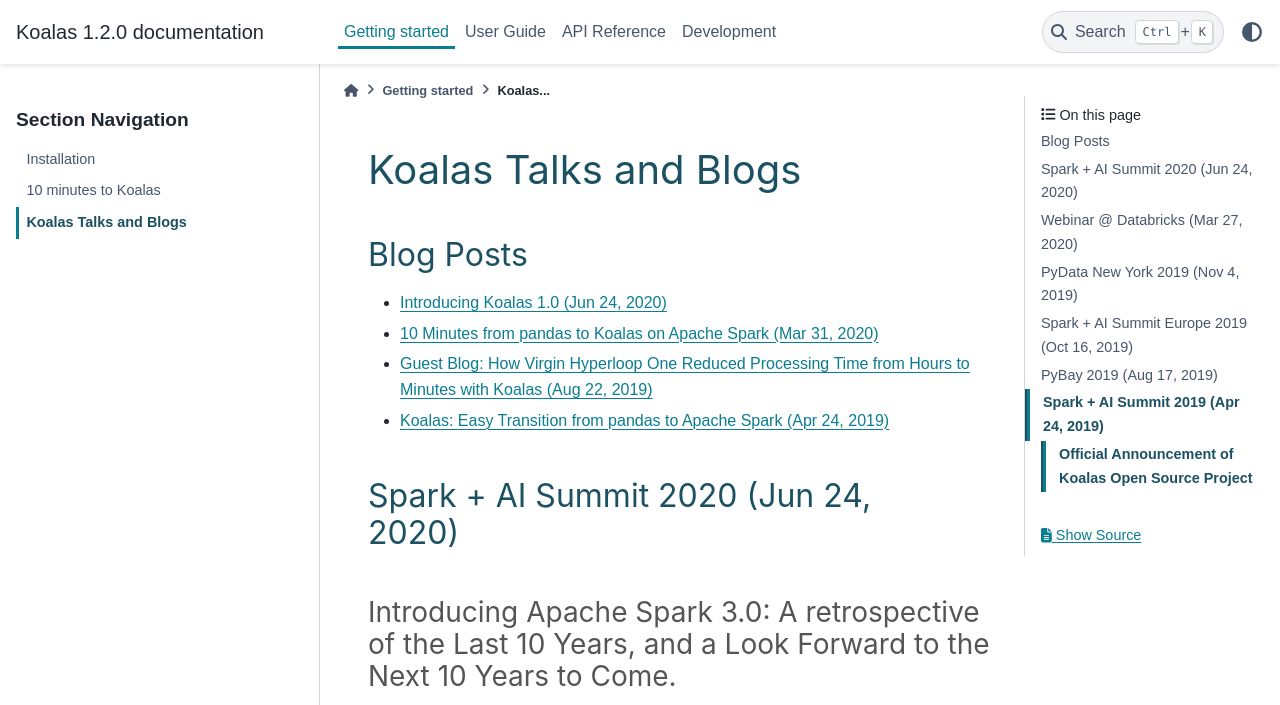
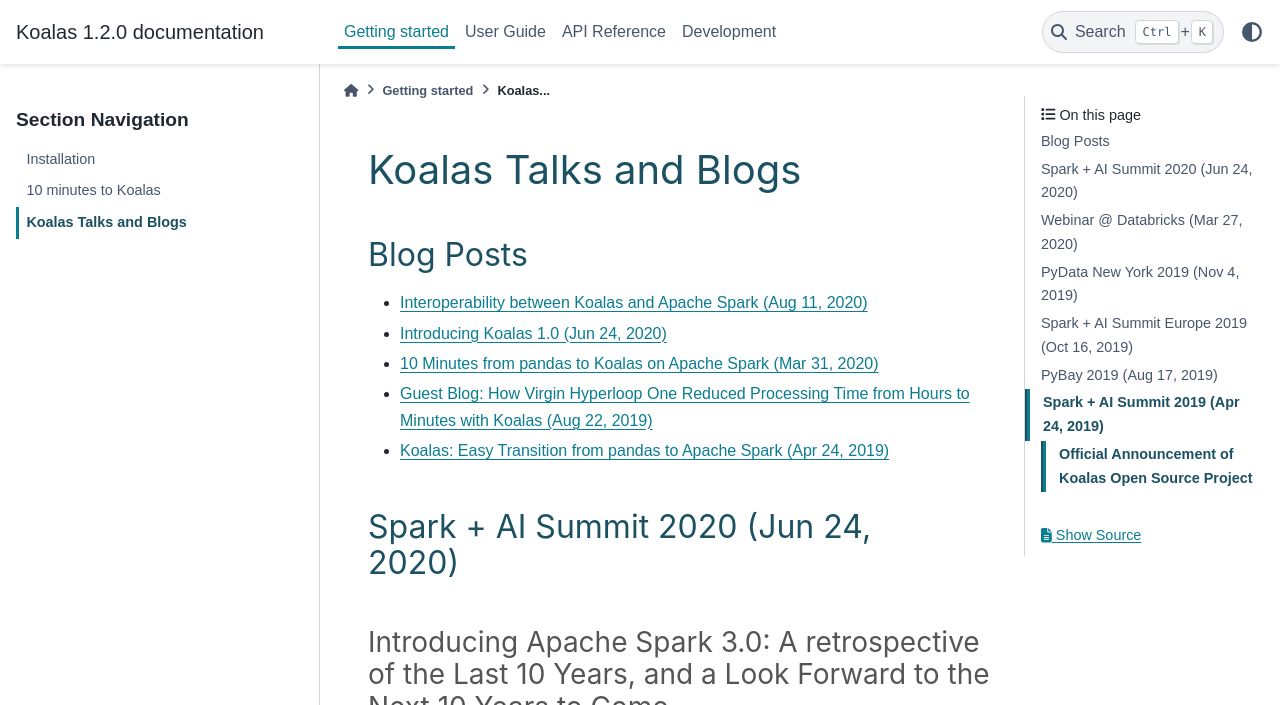
Before and after one commit to rising-star92/databricks-koalas, a Sphinx documentation site: the page built from docs/source/getting_started/videos_blogs.rst, in a window 1280 px wide and 900 px high, cut to the strip 0-705 px from the top of the window. Built offline with Sphinx 7.4.7 and the PyData theme 0.15.4, drawn with Linux system fonts in a browser that asks for light colours; pages that are not in the unit, such as notebooks, are missing from menus; the version number is read from the project's files by our own code.

Commit message:
Add blog post link "Interoperability between Koalas and Apache Spark" (#1832)
## Proposal
Add blog post link https://databricks.com/blog/2020/08/11/interoperability-between-koalas-and-apache-spark.html under **Koalas Talks and Blogs**

```diff
--- a/docs/source/getting_started/videos_blogs.rst
+++ b/docs/source/getting_started/videos_blogs.rst
@@ -5,6 +5,7 @@ Koalas Talks and Blogs
 Blog Posts
 ----------
 
+- `Interoperability between Koalas and Apache Spark (Aug 11, 2020) <https://databricks.com/blog/2020/08/11/interoperability-between-koalas-and-apache-spark.html>`_
 - `Introducing Koalas 1.0 (Jun 24, 2020) <https://databricks.com/blog/2020/06/24/introducing-koalas-1-0.html>`_
 - `10 Minutes from pandas to Koalas on Apache Spark (Mar 31, 2020) <https://databricks.com/blog/2020/03/31/10-minutes-from-pandas-to-koalas-on-apache-spark.html>`_
 - `Guest Blog: How Virgin Hyperloop One Reduced Processing Time from Hours to Minutes with Koalas (Aug 22, 2019) <https://databricks.com/blog/2019/08/22/guest-blog-how-virgin-hyperloop-one-reduced-processing-time-from-hours-to-minutes-with-koalas.html>`_
```
